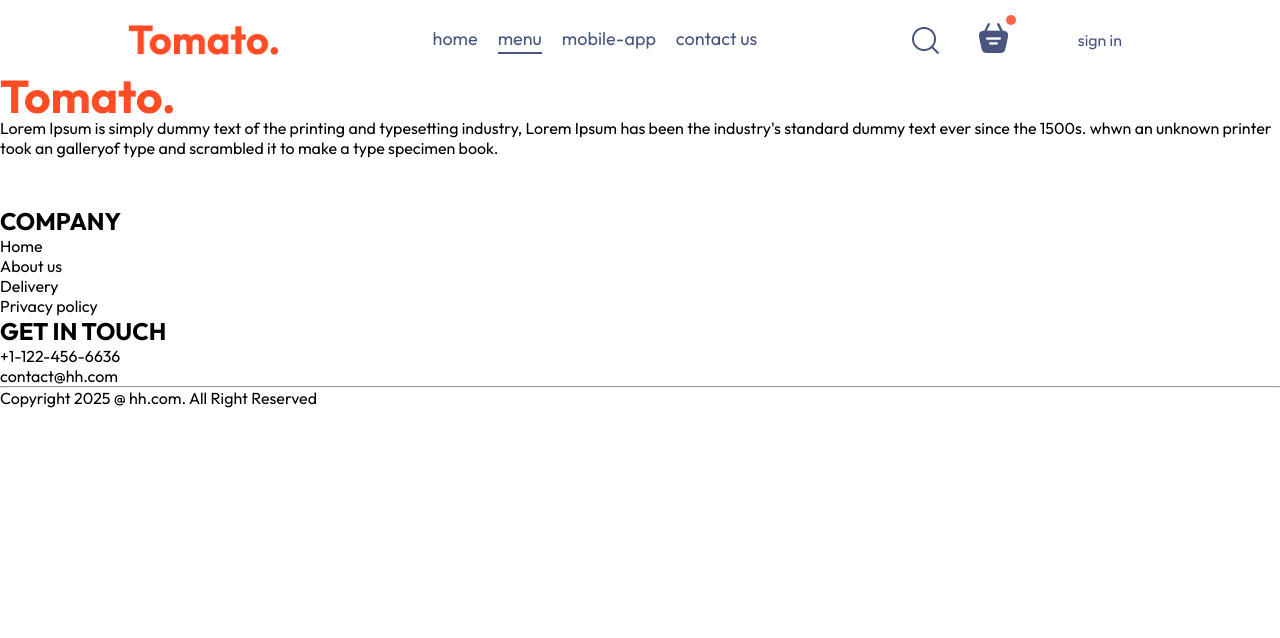
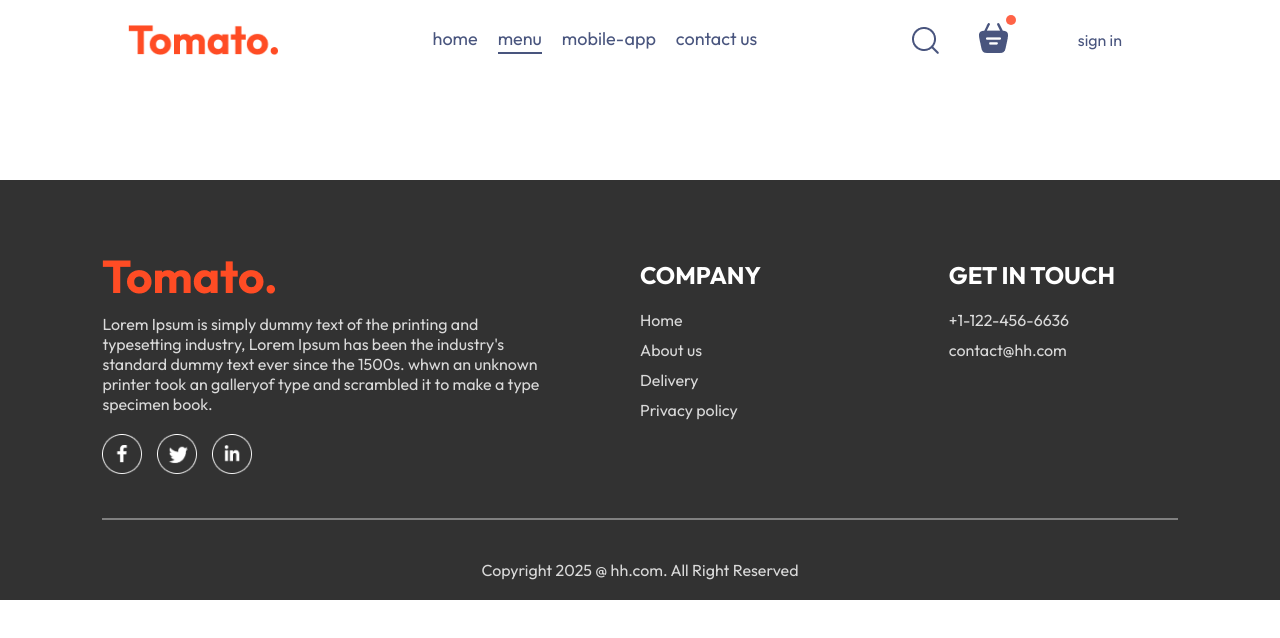
Before and after one commit to rashimarasangi/FoodDel, a React (Vite) app in the folder frontend/: page /order in a window 1280 px wide. Shown: the top 638 px of the page. Built offline with nearby package versions, Linux system fonts and the light colour scheme.

Commit message:
updated  footer section is added

```diff
--- a/frontend/src/components/Footer/Footer.css
+++ b/frontend/src/components/Footer/Footer.css
@@ -0,0 +1,42 @@
+.footer{
+    color: #d9d9d9;
+    background-color: #323232;
+    display: flex;
+    flex-direction: column;
+    align-items: center;
+    gap: 20px;
+    padding: 20px 8vw;
+    padding-top: 80px;
+    margin-top: 100px;
+}
+.footer-content{
+    width: 100%;
+    display: grid;
+    grid-template-columns: 2fr 1fr 1fr;
+    gap: 80px;
+}
+.footer-content-left, .footer-content-right, .footer-content-center{
+    display: flex;
+    flex-direction: column;
+    align-items: start;
+    gap: 20px;
+}
+.footer-content-left li, .footer-content-right li, .footer-content-center li{
+    list-style: none;
+    margin-bottom: 10px;
+    cursor: pointer;
+}
+.footer-content-right h2, .footer-content-center h2{
+    color: white;
+}
+.footer-social-icons img{
+    width: 40px;
+    margin-right: 15px;
+}
+.footer hr{
+    width: 100%;
+    height: 2px;
+    margin: 20px 0px;
+    background-color: grey;
+    border: none;
+}
```
